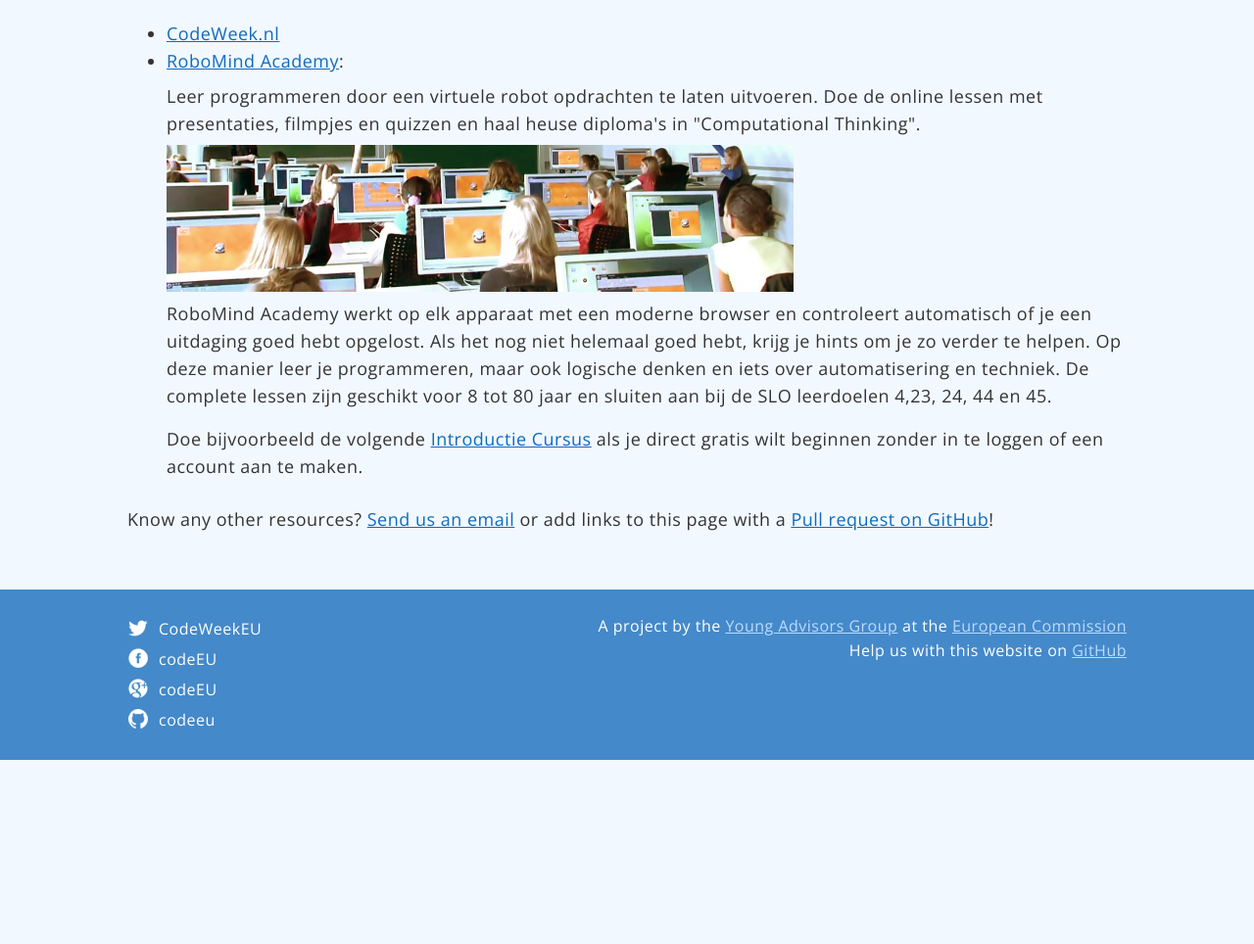
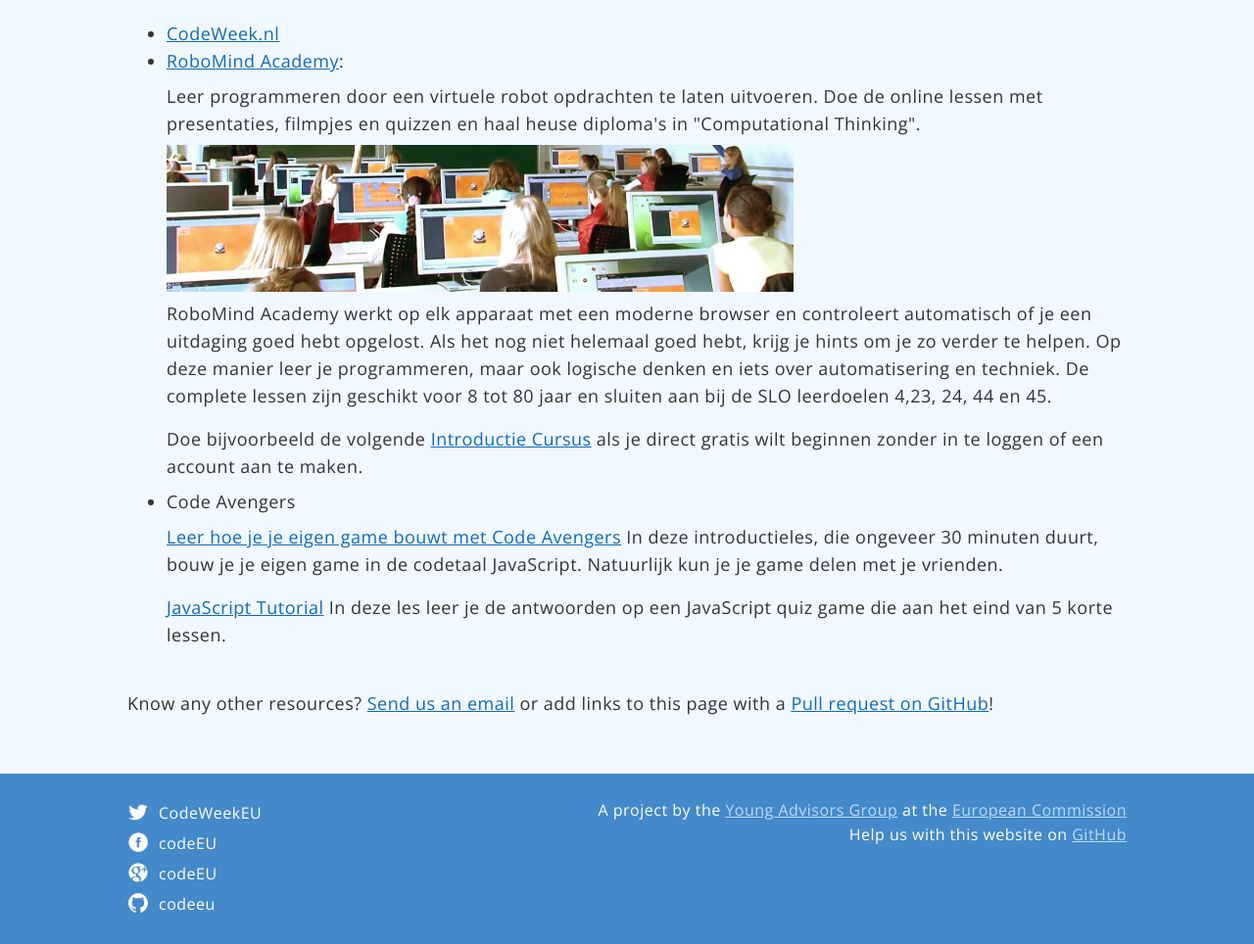
Before and after one commit to codeeu/codeeu.github.io, a Jekyll site: the page built from resources/netherlands/index.html, in a window 1280 px wide, cut to the strip 167-1131 px from the top of the page. Shown: the whole strip at 98% size. Built offline with Jekyll 4.4.1, drawn with Linux system fonts in a browser that asks for light colours; nearby versions of some CDN libraries; Markdown is read by kramdown in place of the engine named in the settings; before the commit the page ends 943 px from its top, so only the background shows below that.

Commit message:
Added links to Code Avengers resources

```diff
--- a/resources/netherlands/index.html
+++ b/resources/netherlands/index.html
@@ -22,6 +22,11 @@
 			<a href="https://www.robomindacademy.com/go/navigator/changeitem?item=0&storyline=Getting+started&course=HourOfCode">Introductie Cursus</a> als je direct gratis wilt beginnen zonder in te loggen of een account aan te maken.
 		</p>
 	</li>
+	<li>
+		Code Avengers
+		<p><a href="http://www.codeavengers.com/javascript/17?l=nl">Leer hoe je je eigen game bouwt met Code Avengers</a> In deze introductieles, die ongeveer 30 minuten duurt, bouw je je eigen game in de codetaal JavaScript. Natuurlijk kun je je game delen met je vrienden.</p>
+		<p><a href="http://www.codeavengers.com/javascript/9?l=nl">JavaScript Tutorial</a> In deze les leer je de antwoorden  op een JavaScript quiz game die aan het eind van 5 korte lessen.</li></p>
+	</li>
 </ul>
 
   <p>Know any other resources? <a href="mailto:{{site.contact.email}}">Send us an email</a> or add links to this page with a <a href="https://github.com/codeeu/codeeu.github.io">Pull request on GitHub</a>!</p>
```
